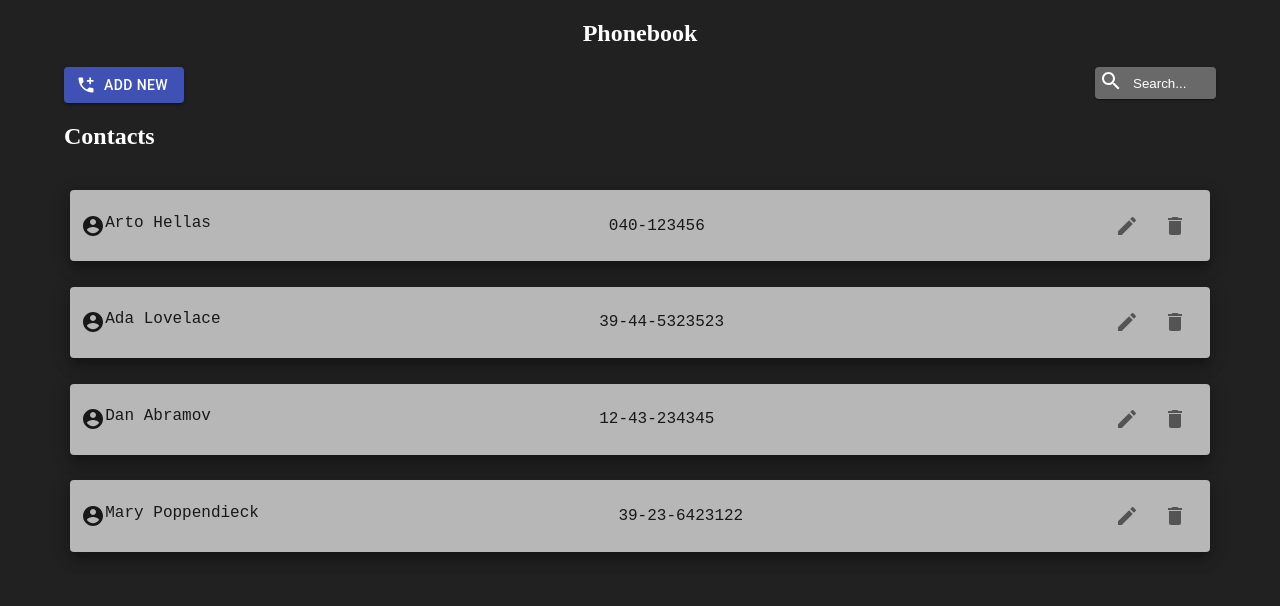
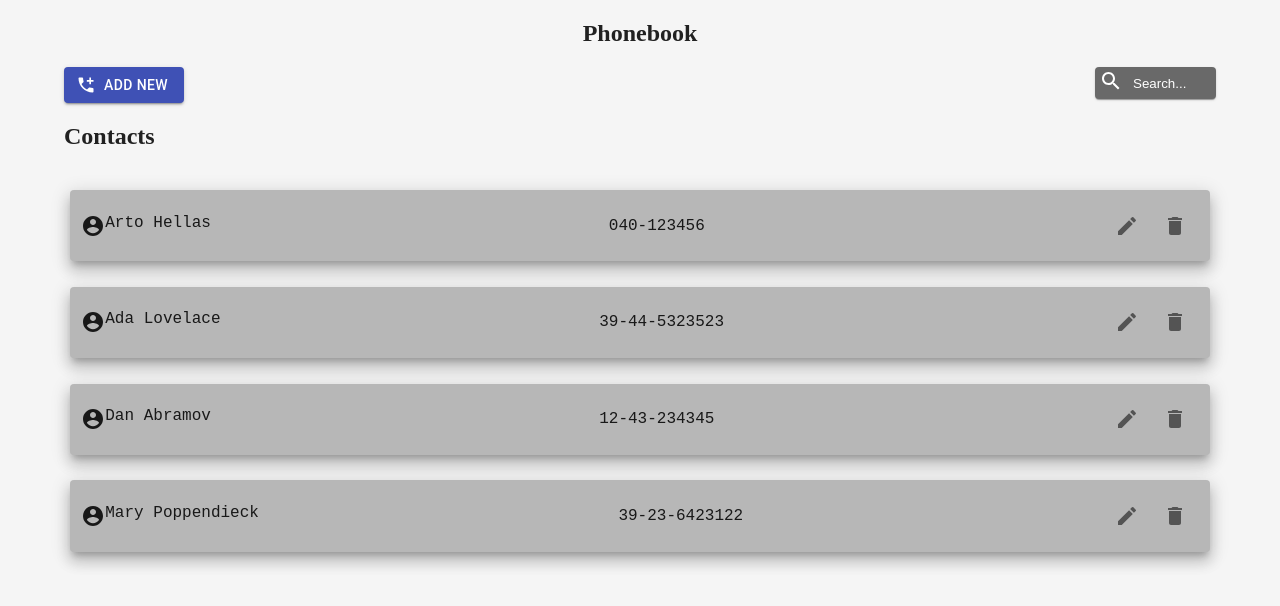
Before and after one commit to nikurou/Phonebook-Website, a React (Create React App) app: page / in a window 1280 px wide. Shown: the top 606 px of the page. Built offline with nearby package versions, Linux system fonts and the light colour scheme; data requests are answered from the project's data file.

Commit message:
changed background color

```diff
--- a/src/index.css
+++ b/src/index.css
@@ -4,7 +4,8 @@ body,
   margin: 0;
   padding: 0;
   min-height: 100vh;
-  background-color: rgb(33, 33, 33);
-  color: white;
+  /*background-color: rgb(33, 33, 33);*/
+  background-color: whitesmoke;
+  color: rgb(33, 33, 33);
   width: 100%;
 }
```
